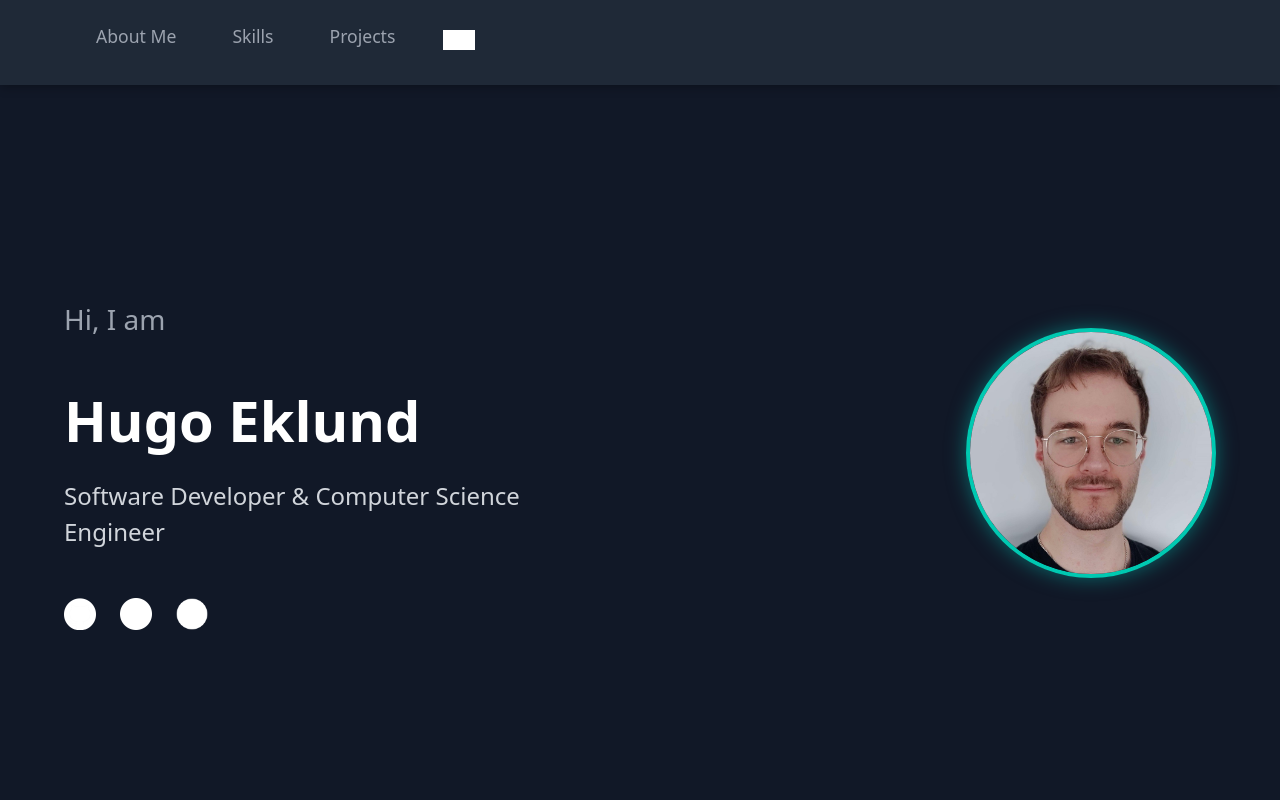
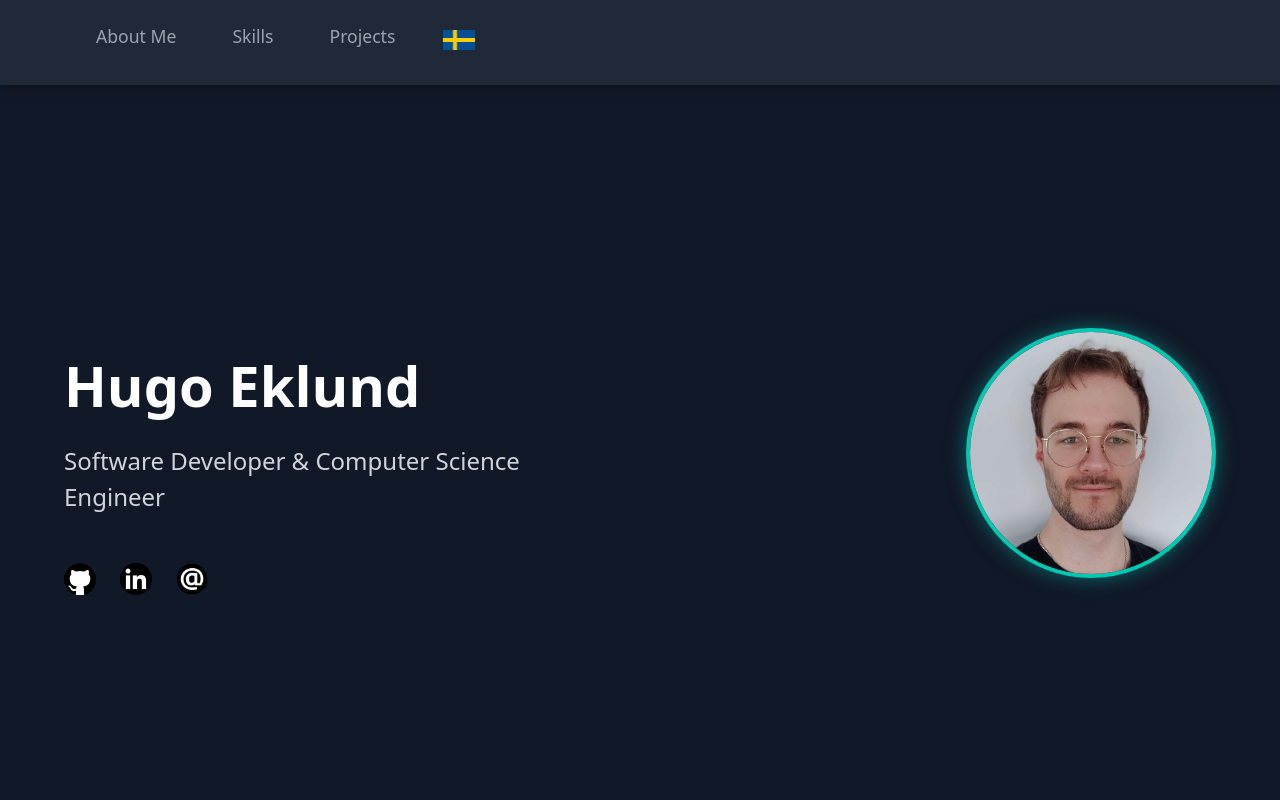
Before and after one commit to HugoEklund/PortfolioWeb, a React (Vite) app in the folder Frontend/: page / in a window 1280 px wide. Shown: the top 800 px of the page. Built offline with nearby package versions, Linux system fonts and the light colour scheme.

Commit message:
fixed inverted logos

```diff
--- a/Frontend/src/App.css
+++ b/Frontend/src/App.css
@@ -108,14 +108,20 @@
     transition: background-color 0.3s ease;
 }
 
-.language-toggle-button:hover {
-    background-color: rgba(255, 255, 255, 0.1);
+.language-flag:hover {
+    transform: scale(1.05); /* Slight scale on hover */
+    border-color: var(--accent-main); /* Accent border on hover */
 }
 
 .language-flag {
     width: 1.75rem;
     height: 1.75rem;
-    object-fit: contain;
+    border-radius: 50%; /* Makes it circular */
+    object-fit: cover; /* Ensures uniform scaling and cropping */
+    object-position: center; /* Centers the image within the circle */
+    border: 2px solid var(--border-color); /* Optional: adds a subtle border */
+    transition: transform 0.2s ease-in-out, border-color 0.2s ease-in-out;
+    filter: none; /* Explicitly remove any inherited filters */
 }
 
 /* --- Hero Section --- */
@@ -157,13 +163,6 @@
     }
 }
 
-.hero-greeting {
-    font-size: 1.75rem; /* Slightly larger */
-    font-weight: 500;
-    color: var(--secondary-text);
-    margin-bottom: 0.75rem;
-}
-
 .hero-name {
     font-size: 3.5rem; /* Bigger name */
     font-weight: 800; /* Bolder */
@@ -197,14 +196,14 @@
 }
 
 .social-icon:hover {
-    transform: translateY(-5px); /* Lyfter ikonen vid hover */
+    box-shadow: 0 12px 24px rgba(0, 0, 0, 0.5), 0 0 25px rgba(0, 190, 177, 0.3); /* Lägg till "glöd" */
 }
 
 .social-icon-img {
-    width: 2rem; /* Ännu större för tydlighet */
+    width: 2rem;
     height: 2rem;
     object-fit: contain;
-    filter: brightness(0) invert(1); /* Ensure icons are light/white */
+    filter: none; /* Explicitly remove any inherited filters */
 }
 
 .hero-image-container {
@@ -222,11 +221,6 @@
     object-fit: cover;
     display: block;
     transition: transform 0.3s ease-in-out, opacity 0.3s ease-in-out;
-}
-
-.hero-image:hover {
-    transform: scale(1.05); /* Zoomar in lite vid hover */
-    opacity: 0.95;
 }
 
 /* --- About Me Section --- */
@@ -273,7 +267,7 @@
 }
 
 .skill-item:hover {
-    transform: translateY(-5px) scale(1.02); /* Lyfter och förstorar vid hover */
+    transform: translateY(-2px) scale(1.02); /* Lyfter och förstorar vid hover */
     background-color: var(--accent-dark); /* Accentfärg vid hover */
     border-color: var(--accent-main);
 }
@@ -308,7 +302,7 @@
 }
 
 .project-card:hover {
-    transform: translateY(-10px) scale(1.02); /* Lyfter och förstorar kortet */
+    transform: translateY(-5px) scale(1.02); /* Lyfter och förstorar kortet */
     box-shadow: 0 12px 24px rgba(0, 0, 0, 0.5), 0 0 25px rgba(0, 190, 177, 0.3); /* Lägg till "glöd" */
 }
 
--- a/Frontend/src/App.jsx
+++ b/Frontend/src/App.jsx
@@ -122,7 +122,6 @@ const App = () => {
             <section className="hero-section">
                 <div className="hero-content-wrapper">
                     <div className="hero-text-content">
-                        <p className="hero-greeting">{currentLang.heroGreeting}</p>
                         <h1 className="hero-name">
                             {currentLang.heroName}
                         </h1>
```
